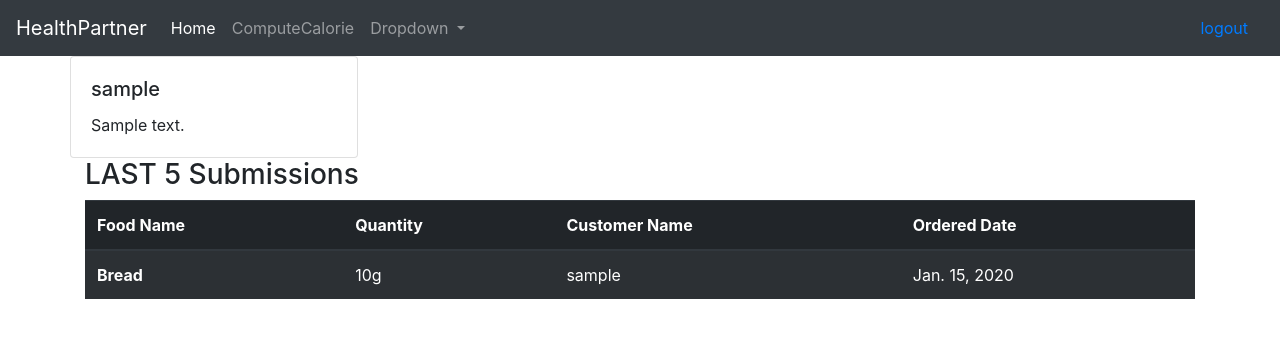
After one commit to umairkhadim10/HealthPartner, a Django app: page /dashboard in a window 1280 px wide. The commit adds this page. Shown: the top 338 px of the page. Run offline with Django 3.2, Linux system fonts and the light colour scheme; a user stored in the database is signed in; tables that the repository leaves empty hold one stand-in row (values such as "Sample post"); some libraries are stand-ins or nearby versions.

Commit message:
customer Dashboard page has been added

```diff
--- a/HealthPartner/customer/admin.py
+++ b/HealthPartner/customer/admin.py
@@ -6,3 +6,4 @@ from .models import *
 admin.site.register(ItemSubmission)
 admin.site.register(Items)
 admin.site.register(User)
+admin.site.register(Tweets)
--- a/HealthPartner/customer/forms.py
+++ b/HealthPartner/customer/forms.py
@@ -13,3 +13,9 @@ class LoginForm(forms.ModelForm):
     class Meta:
         model = User
         fields = ['username', 'password']
+
+
+class ComputeCaloriesForm(forms.ModelForm):
+    class Meta:
+        model = Items
+        fields = ['name', 'quantity']
--- a/HealthPartner/customer/models.py
+++ b/HealthPartner/customer/models.py
@@ -10,6 +10,9 @@ class User(AbstractUser):
 # model for item submissions in one day
 class ItemSubmission(models.Model):
     create_date = models.DateField(null=False)
+
+    class Meta:
+        ordering = ['-create_date']
 
 
 # model for having in one day
@@ -26,3 +29,12 @@ class Items(models.Model):
     quantity = models.IntegerField()
     customer = models.ForeignKey(User, on_delete=models.CASCADE)
     item_submissions = models.ForeignKey(ItemSubmission, on_delete=models.CASCADE)
+
+
+# tweets table
+class Tweets(models.Model):
+    user_name = models.CharField(max_length=40,)
+    description = models.CharField(max_length=200,)
+
+    # def get_all_tweets(self):
+    #     return self.
--- a/HealthPartner/customer/urls.py
+++ b/HealthPartner/customer/urls.py
@@ -3,5 +3,9 @@ from .views import *
 
 urlpatterns = [
     path('signup', customer_signup, name="signup"),
-    path('login', customer_login, name="login")
+    path('login', customer_login, name="login"),
+    path('logout', customer_logout, name="logout"),
+    path('dashboard', customer_dashboard, name="dashboard"),
+    path('compute_calorie', customer_calorie_compute, name="compute_calories"),
+
 ]
--- a/HealthPartner/customer/views.py
+++ b/HealthPartner/customer/views.py
@@ -3,6 +3,7 @@ from .forms import *
 from django.contrib.auth import authenticate, login, logout
 from django.contrib import messages
 from .models import *
+from django.contrib.auth.decorators import login_required
 from django.contrib.auth.hashers import check_password
 
 
@@ -30,7 +31,7 @@ def customer_login(request):
         user = authenticate(username=user_name, password=user_password)
         if user is not None:
             login(request, user)
-            return redirect('signup')
+            return redirect('dashboard')
         else:
             messages.error(request, "incorrect username or password")
 
@@ -38,3 +39,33 @@ def customer_login(request):
         'form': login_form
     }
     return render(request, 'customer/login.html', context)
+
+
+@login_required(login_url='login')
+def customer_logout(request):
+    logout(request)
+    return redirect('login')
+
+
+@login_required(login_url='login')
+def customer_dashboard(request):
+    tweets = Tweets.objects.all()
+    last_five_items = Items.objects.all().order_by('-item_submissions')[:5]
+    context = {
+        'tweets': tweets,
+        "Last_five_submissions": last_five_items
+    }
+    return render(request, 'customer/dashboard.html', context)
+
+
+# function to compute the calories of a customer for a day
+
+
+def customer_calorie_compute(request):
+    tweets = Tweets.objects.all()
+    last_five_items = Items.objects.all().order_by('-item_submissions')[:5]
+    context = {
+        'tweets': tweets,
+        "Last_five_submissions": last_five_items
+    }
+    return render(request, 'customer/compute_calories.html', context)
--- a/HealthPartner/templates/customer/base.html
+++ b/HealthPartner/templates/customer/base.html
@@ -19,8 +19,8 @@
 
 <body>
 
-<nav class="navbar navbar-expand-lg navbar-light bg-light">
-    <a class="navbar-brand" href="#">Navbar</a>
+<nav class="navbar navbar-expand-lg navbar-dark bg-dark">
+    <a class="navbar-brand" href="#">HealthPartner</a>
     <button class="navbar-toggler" type="button" data-toggle="collapse" data-target="#navbarSupportedContent"
             aria-controls="navbarSupportedContent" aria-expanded="false" aria-label="Toggle navigation">
         <span class="navbar-toggler-icon"></span>
@@ -32,7 +32,7 @@
                 <a class="nav-link" href="#">Home <span class="sr-only">(current)</span></a>
             </li>
             <li class="nav-item">
-                <a class="nav-link" href="#">Link</a>
+                <a class="nav-link" href="{% url 'compute_calories' %}">ComputeCalorie</a>
             </li>
             <li class="nav-item dropdown">
                 <a class="nav-link dropdown-toggle" href="#" id="navbarDropdown" role="button" data-toggle="dropdown"
@@ -46,14 +46,15 @@
                     <a class="dropdown-item" href="#">Something else here</a>
                 </div>
             </li>
-            <li class="nav-item">
-                <a class="nav-link disabled" href="#">Disabled</a>
-            </li>
+
         </ul>
-        <form class="form-inline my-2 my-lg-0">
-            <input class="form-control mr-sm-2" type="search" placeholder="Search" aria-label="Search">
-            <button class="btn btn-outline-success my-2 my-sm-0" type="submit">Search</button>
-        </form>
+        <div class="my-2 my-lg-0">
+            {% if user.is_authenticated %}
+            <a class="nav-link" href="{% url 'logout' %}">logout</a>
+            {% else %}
+            <a class="nav-link" href="{% url 'login' %}">login</a>
+            {% endif %}
+        </div>
     </div>
 </nav>
 
--- /dev/null
+++ b/HealthPartner/templates/customer/dashboard.html
@@ -0,0 +1,43 @@
+{% extends "customer/base.html" %}
+{% block content %}
+<div class="container  ">
+    <div class="row">
+        {% for tweet in tweets %}
+        <div class="card" style="width: 18rem;">
+            <div class="card-body">
+                <h5 class="card-title">{{tweet.user_name}}</h5>
+                <p class="card-text">{{tweet.description}}</p>
+
+            </div>
+        </div>
+        {% endfor %}
+    </div>
+
+    <div class="d-grid gap-3">
+        <h3>LAST 5 Submissions</h3>
+    </div>
+
+    <table class="table table-dark table-striped">
+        <thead>
+        <tr>
+            <th scope="col">Food Name</th>
+            <th scope="col">Quantity</th>
+            <th scope="col">Customer Name</th>
+            <th scope="col">Ordered Date</th>
+        </tr>
+        </thead>
+
+        <tbody>
+         {% for item in Last_five_submissions %}
+        <tr>
+            <th scope="row">{{item.name}}</th>
+            <td scope="row">{{item.quantity}}g</td>
+            <td scope="row"> {{item.customer}}</td>
+            <td scope="row">{{item.item_submissions.create_date}}</td>
+        </tr>
+        {% endfor %}
+        </tbody>
+    </table>
+
+</div>
+{% endblock %}
```
Also changed, not shown: HealthPartner/templates/customer/compute_calories.html (added, +19 -0 lines), HealthPartner/customer/migrations/0002_tweets.py (added).
